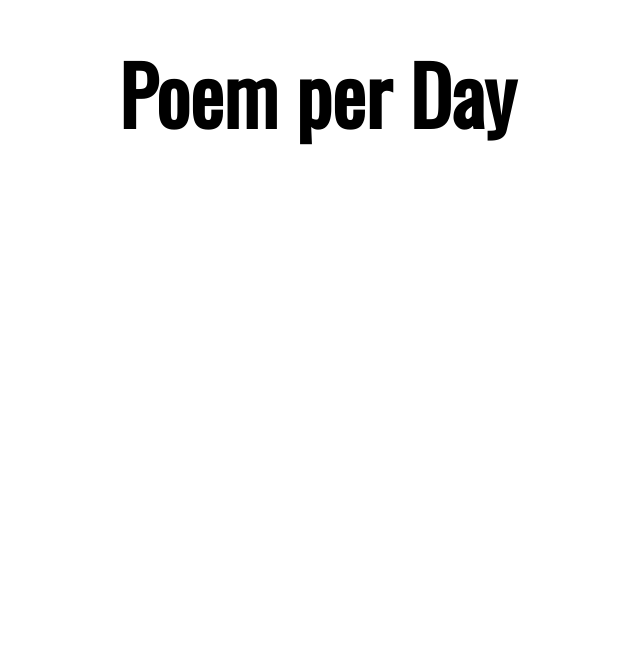
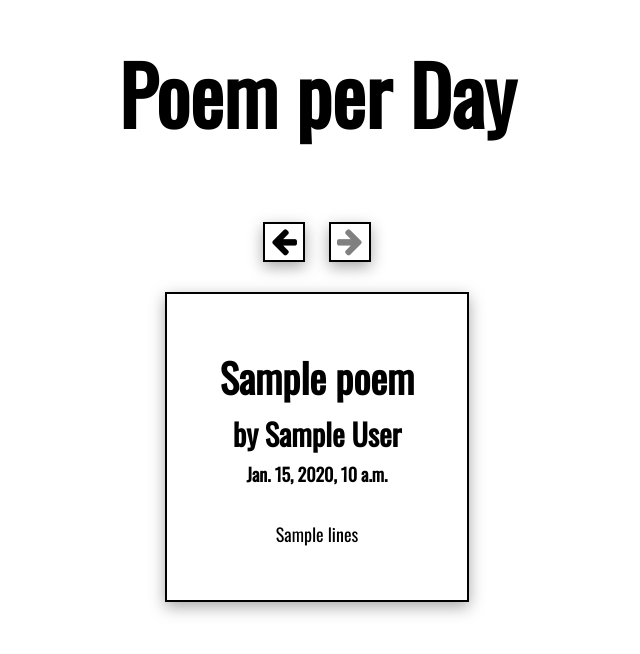
Before and after one commit to howardrj/PoemPerDay, a Django app: template templates/poem_of_the_day.html in a window 1280 px wide. Shown: the top 654 px of the page, without its empty margins (323-963 px from the left). Run offline with Django 3.2, Linux system fonts and the light colour scheme; the template is opened without the code that fills it: most values are stand-ins (such as "Sample title", 1, 10 or a date in 2020); some libraries are stand-ins or nearby versions.

Commit message:
Added template for displaying poem of the day

```diff
--- a/static/css/poem_per_day.css
+++ b/static/css/poem_per_day.css
@@ -20,36 +20,80 @@ h1 {
     top: -20px;
 }
 
-/******************/
-/* Maze Container */
-/******************/
-#maze_container {
+
+/**********************/
+/* Poem Arrow Buttons */
+/**********************/
+#poem_arrows_container {
+    margin: 30px auto;
+    text-align: center;
+}
+
+.poem_arrow {
+    font-size: 30px;
+    margin-right: 10px;
+    margin-left: 10px;
+    outline: none;
+    background-color: transparent;
+    border: 2px solid black;
+    box-shadow: rgba(0, 0, 0, 0.35) 0px 5px 15px;
+}
+
+.poem_arrow_hoverable
+{
+    background-color: transparent;
+    color: black;
+}
+
+.poem_arrow_hoverable:hover {
+    cursor: hand;
+    cursor: pointer;
+    color: white;
+    background-color: black;
+}
+
+.poem_arrow_not_hoverable {
+    background-color: transparent;
+    color: grey;
+    pointer-events: none;
+}
+
+/**************/
+/* Poem Table */
+/**************/
+#poem_table {
+    font-family: "Oswald";
+    font-size: 40px;
     position: relative;
     margin: 30px auto;
-    padding: 0px;
+    padding: 50px;
     border: 2px solid black;
+    white-space: pre-line;
+    max-width: 60%;
+    box-shadow: rgba(0, 0, 0, 0.35) 0px 5px 15px;
 }
 
-/************/
-/* Cell Row */
-/************/
-div.cell_row {
-    margin: 0px;
-    padding: 0px;
-    box-sizing: border-box;
+#poem_table td {
+    text-align: center;
 }
 
-/********/
-/* Cell */
-/********/
-div.cell {
-    display: inline-block;
-    margin: 0px;
-    border-right: 1px solid black;
-    border-bottom: 1px solid black;
-    box-sizing: border-box;
-    text-align: center;
-    transition: border 1s;
-    font-family: "Oswald";
-    font-color: black;
+#poem_title {
+    font-size: 40px;
+    font-weight: bold;
 }
+
+#poem_author {
+    font-size: 30px;
+    font-weight: bold;
+}
+
+#poem_date {
+    padding: 2px;
+    font-size: 18px;
+    font-weight: bold;
+}
+
+#poem_text {
+    font-size: 18px;
+    padding-top: 30px;
+}
--- a/static/javascript/poem_per_day.js
+++ b/static/javascript/poem_per_day.js
@@ -1,235 +1,137 @@
-// Maze class defintion
-function Maze (numCellsX, numCellsY, bias, cellWidth)
+G_POEMS_URL_BASE = location.protocol + '//' + location.hostname + ':' + location.port;
+G_POEMS_BY_ID_API_URL = G_POEMS_URL_BASE + '/api/poems/';
+
+class Poem
 {
-    // Define default values
-    this.numCellsX = typeof numCellsX !== 'undefined' ? numCellsX : 5;
-    this.numCellsY = typeof numCellsY !== 'undefined' ? numCellsY : 5;
-    this.bias      = typeof bias      !== 'undefined' ? bias      : 0.5;
-    this.cellWidth = typeof cellWidth !== 'undefined' ? cellWidth : 70; // Pixel dimensions of cell
-    this.debug             = false;
-    this.generated         = false;
-    this.regenerateRequest = false;
-};
+    constructor (poem_id,
+                 title,
+                 author,
+                 date_selected,
+                 lines,
+                 poems_by_id_map)
+    {
+        console.log(`Poem ${poem_id} constructor`);
 
-Maze.prototype.initializeGrid = function ()
-{
-    var maze_container = document.getElementById("maze_container");
+        this.id = parseInt(poem_id);
+        this.title = title;
+        this.author = author;
+        this.date_selected = date_selected;
+        this.lines = lines;
 
-    // Remove all children
-    while (maze_container.hasChildNodes())
-    {
-        maze_container.removeChild(maze_container.lastChild);
+        this.poems_by_id_map = poems_by_id_map;
+        this.poems_by_id_map[this.id] = this;
+
+        this.next_poem = null;
+        this.previous_poem = null;
     }
 
-    var grid_height = this.cellWidth * this.numCellsY;
-    var grid_width  = this.cellWidth * this.numCellsX;
+    async display ()
+    {
+        if (!this.#poem_info_set())
+            await this.#fetch()
 
-    maze_container.style.height = grid_height.toString() + 'px';
-    maze_container.style.width  = grid_width.toString()  + 'px';
+        if (!this.next_poem)
+            await this.#fetch_next_poem();
 
-    for (var i = 0; i < this.numCellsY; i++)
-    {
-        // Create cell row
-        var cell_row = document.createElement("div");
-
-        // Add class, height and width
-        cell_row.classList.add("cell_row");
-        cell_row.style.height = (this.cellWidth).toString() + 'px';
-        cell_row.style.width  = maze_container.style.width;
-
-        // Append to maze_container
-        maze_container.appendChild(cell_row);
-
-        for (var j = 0; j < this.numCellsX; j++)
-        {
-            // Create cell
-            var cell = document.createElement("div");
-
-            // Add class, height, width, line height and set id
-            cell.classList.add("cell");
-            cell.style.height      = (this.cellWidth).toString() + 'px';
-            cell.style.width       = (this.cellWidth).toString() + 'px';
-            cell.style.lineHeight  = (this.cellWidth).toString() + 'px';
-            cell.innerHTML         = (this.debug) ? (i * this.numCellsX + j + 1).toString() : '<i class="fa fa-circle" aria-hidden="true"></i>';
-            cell.style.fontSize    = (this.debug) ? "15px" : "8px";
-
-            cell.setAttribute('set-id', (i * this.numCellsX + j + 1).toString());
-
-            // If last cell in row, remove right border
-            if (j == this.numCellsX - 1)
-                cell.style.borderRight = "0px";
-
-            // If cell is in last row, remove bottom border
-            if (i == this.numCellsY - 1)
-                cell.style.borderBottom = "0px";
-
-            // Append to cell row
-            cell_row.appendChild(cell);
-        }
+        if (!this.previous_poem)
+            await this.#fetch_previous_poem();
     }
 
-    this.generated = false;
-
-    if (this.regenerateRequest)
+    display_next_poem ()
     {
-        this.generateMaze(); // Tricky to put setTimeout here
-        this.regenerateRequest = false;
-    }
-};
-
-Maze.prototype.generateMaze = function ()
-{
-    // User wants to regenerate maze so set flag
-    if (this.generated)
-    {
-        this.regenerateRequest = true;
-        this.initializeGrid();
-        return;
+        this.next_poem.display();
     }
 
-    // Loop over each row except last
-    var cell_rows = document.getElementsByClassName("cell_row");
-
-    for (var i = 0; i < cell_rows.length - 1; i++)
+    display_previous_poem ()
     {
-        // Get cells in this row
-        var cells = cell_rows[i].getElementsByClassName("cell");
-
-        // Get cells in next row
-        var next_cells = cell_rows[i + 1].getElementsByClassName("cell");
-
-        // Loop through all cells in row and randomly join disjoint sets
-        for (var j = 0; j < cells.length - 1; j++)
-        {
-            if ((cells[j].getAttribute('set-id') != cells[j + 1].getAttribute('set-id')) && (Math.random() < this.bias))
-            {
-                cells[j].style.borderRightColor = "white";
-
-                // Merge sets (adjust set-id of old cells as well as next one)
-                // Ensures each row has correct set number configuration
-                var cells_to_update = new Array();
-
-                for (var k = 0; k < cells.length; k++)
-                {
-                    if (cells[k].getAttribute('set-id') == cells[j + 1].getAttribute('set-id'))
-                        cells_to_update.push(k);
-                }
-
-                // Update cells at indices we captured in previous loop
-                for (var k = 0; k < cells_to_update.length; k++)
-                {
-                    cells[cells_to_update[k]].setAttribute('set-id', cells[j].getAttribute('set-id'));
-
-                    if (this.debug)
-                        cells[cells_to_update[k]].innerHTML = cells[j].innerHTML;
-                }
-            }
-        }
-
-        // Create map (key, value) = (set_id, array of indexes in set)
-        var row_map = new Map();
-
-        // Loop through row again and gather set info
-        for (var j = 0; j < cells.length; j++)
-        {
-            // Check if map has cell set id as key
-            if (!row_map.has(cells[j].getAttribute('set-id')))
-            {
-                set_nodes_array = new Array();
-                set_nodes_array.push(j);
-                row_map.set(cells[j].getAttribute('set-id'), set_nodes_array);
-            }
-            else
-            {
-                row_map.get(cells[j].getAttribute('set-id')).push(j);
-            }
-        }
-
-        var debug_mode = this.debug; // Can't access 'this' pointer inside forEach for some reason
-        var bias_value = this.bias;
-
-        // Loop through map info
-        row_map.forEach(function (value, key, map) {
-
-            // Check against bias if we should add a downlink for each cell in value
-            // If none are added at the end, choose a random one
-            var downward_links_created = 0;
-
-            for (var k = 0; k < value.length; k++)
-            {
-                // Include bias in here
-                if (Math.random() > bias_value)
-                {
-                    cells[value[k]].style.borderBottomColor = "white";
-                    next_cells[value[k]].setAttribute('set-id', cells[value[k]].getAttribute('set-id'));
-
-                    if (debug_mode)
-                        next_cells[value[k]].innerHTML = cells[value[k]].innerHTML;
-                }
-            }
-
-            if (downward_links_created == 0)
-            {
-                var cell_index = value[Math.floor(Math.random() * value.length)];
-
-                cells[cell_index].style.borderBottomColor = "white";
-                next_cells[cell_index].setAttribute('set-id', cells[cell_index].getAttribute('set-id'));
-
-                if (debug_mode)
-                    next_cells[cell_index].innerHTML = cells[cell_index].innerHTML;
-            }
-        });
+        this.previous_poem.display();
     }
 
-    // Join up disjoint sets in last row
-    var cells = cell_rows[this.numCellsY - 1].getElementsByClassName("cell");
-
-    for (var j = 0; j < cells.length - 1; j++)
+    #poem_info_set ()
     {
-        if (cells[j].getAttribute('set-id') != cells[j + 1].getAttribute('set-id'))
-        {
-            cells[j].style.borderRightColor = "white";
-
-            var cells_to_update = new Array();
-
-            for (var k = 0; k < cells.length; k++)
-            {
-                if (cells[k].getAttribute('set-id') == cells[j + 1].getAttribute('set-id'))
-                    cells_to_update.push(k);
-            }
-
-            // Update cells at indices we captured in previous loop
-            for (var k = 0; k < cells_to_update.length; k++)
-            {
-                cells[cells_to_update[k]].setAttribute('set-id', cells[j].getAttribute('set-id'));
-
-                if (this.debug)
-                    cells[cells_to_update[k]].innerHTML = cells[j].innerHTML;
-            }
-        }
+        return this.title &&
+               this.author &&
+               this.date_selected &&
+               this.lines;
     }
 
-    this.generated = true;
-};
+    async #fetch ()
+    {
+        let response = await fetch(G_POEMS_BY_ID_API_URL + this.id + '/');
 
-// Create dat.GUI
-(function (){
+        if (!response.ok)
+            return;
 
-    var maze = new Maze();
+        let data = await response.json();
 
-    maze.initializeGrid();
+        this.title = data['title'];
+        this.author = data['author'];
+        this.date_selected = data['date_selected'];
+        this.lines = data['lines'];
+    }
 
-    var gui = new dat.GUI();
+    async #fetch_next_poem ()
+    {
+        let next_id = this.id + 1;
 
-    // Add fields to gui
-    gui.add(maze, 'numCellsX', 1, 20, 1);
-    gui.add(maze, 'numCellsY', 1, 20, 1);
-    gui.add(maze, 'bias',      0, 1, 0.1);
-    gui.add(maze, 'cellWidth', 10, 100, 1);
-    gui.add(maze, 'debug');
+        if (next_id in this.poems_by_id_map)
+            return this.poems_by_id_map[next_id];
 
-    // Add buttons
-    gui.add(maze, 'initializeGrid');
-    gui.add(maze, 'generateMaze');
+        let response = await fetch(G_POEMS_BY_ID_API_URL + next_id + '/');
+
+        if (!response.ok)
+            return;
+
+        let data = await response.json();
+
+        this.next_poem = new Poem(next_id,
+                                  data['title'],
+                                  data['author'],
+                                  data['date_selected'],
+                                  data['lines'],
+                                  this.poems_by_id_map);
+    }
+
+    async #fetch_previous_poem ()
+    {
+        let previous_id = this.id - 1;
+
+        if (previous_id <= 0)
+            return;
+
+        if (previous_id in this.poems_by_id_map)
+            return this.poems_by_id_map[previous_id];
+
+        let response = await fetch(G_POEMS_BY_ID_API_URL + previous_id + '/');
+
+        if (!response.ok)
+            return;
+
+        let data = await response.json();
+
+        this.previous_poem = new Poem(previous_id,
+                                      data['title'],
+                                      data['author'],
+                                      data['date_selected'],
+                                      data['lines'],
+                                      this.poems_by_id_map);
+    }
+}
+
+(function () {
+
+    let poem_id_elem = document.getElementById('poem_id');
+    let starting_poem_id = poem_id_elem.getAttribute('data-id');
+
+    let poems_by_id_map = {};
+
+    let starting_poem = new Poem(starting_poem_id,
+                                 null,
+                                 null,
+                                 null,
+                                 null,
+                                 poems_by_id_map);
+
+    starting_poem.display();
 
 })();
--- a/templates/poem_of_the_day.html
+++ b/templates/poem_of_the_day.html
@@ -8,13 +8,42 @@
         <link rel="stylesheet" type="text/css" href="{% static "css/poem_per_day.css" %}">
         <link rel="stylesheet" type="text/css" href="https://fonts.googleapis.com/css?family=Oswald">
         <link href="https://maxcdn.bootstrapcdn.com/font-awesome/4.2.0/css/font-awesome.min.css" rel="stylesheet"/>
-        <script type="text/javascript" src="{% static "javascript/poem_per_day.js" %}" defer>   </script>
+        <script type="text/javascript" src="{% static "javascript/poem_per_day.js" %}" defer> </script>
     </head>
 
     <body>
 
         <h1 align="center"> Poem per Day </h1>
 
+        <div id="poem_arrows_container">
+
+            <button id="previous_poem_arrow" class="poem_arrow poem_arrow_hoverable" title="Click to show previous poem">
+        	    <i class="fa fa-arrow-left"></i>
+            </button>
+
+            <button id="next_poem_arrow" class="poem_arrow poem_arrow_not_hoverable" title="Click to show next poem">
+        	    <i class="fa fa-arrow-right"></i>
+            </button>
+        </div>
+
+        <table id="poem_table">
+            {% if poem %}
+            <span id="poem_id" data-id="{{ poem.id }}"> </span>
+            <tr>
+                <td id="poem_title"> {{ poem.title }} </td>
+            </tr>
+            <tr>
+                <td id="poem_author"> by {{ poem.author }} </td>
+            </tr>
+            <tr>
+                <td id="poem_date"> {{ poem.date_selected }} </td>
+            </tr>
+            <tr>
+                <td id="poem_text"> {{ poem.lines }} </td>
+            </tr>
+            {% endif %}
+        </table>
+
     </body>
 
 </html>
```
